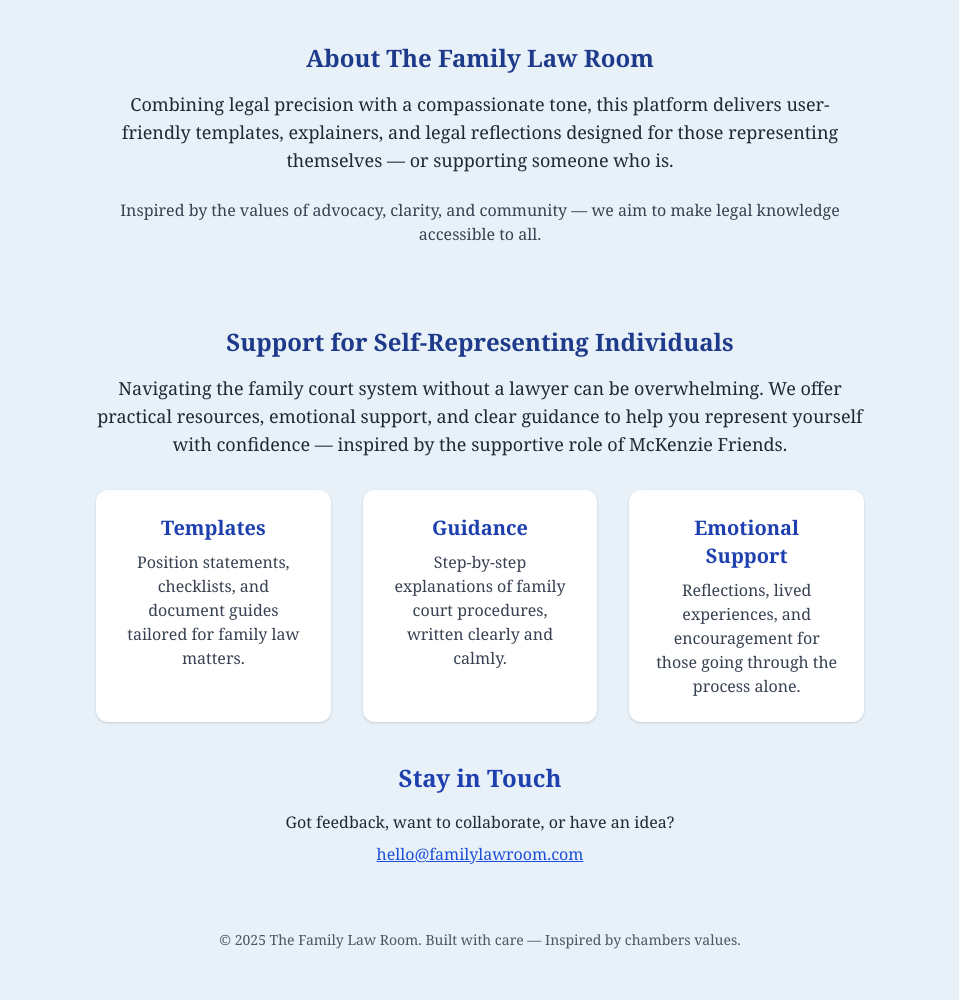
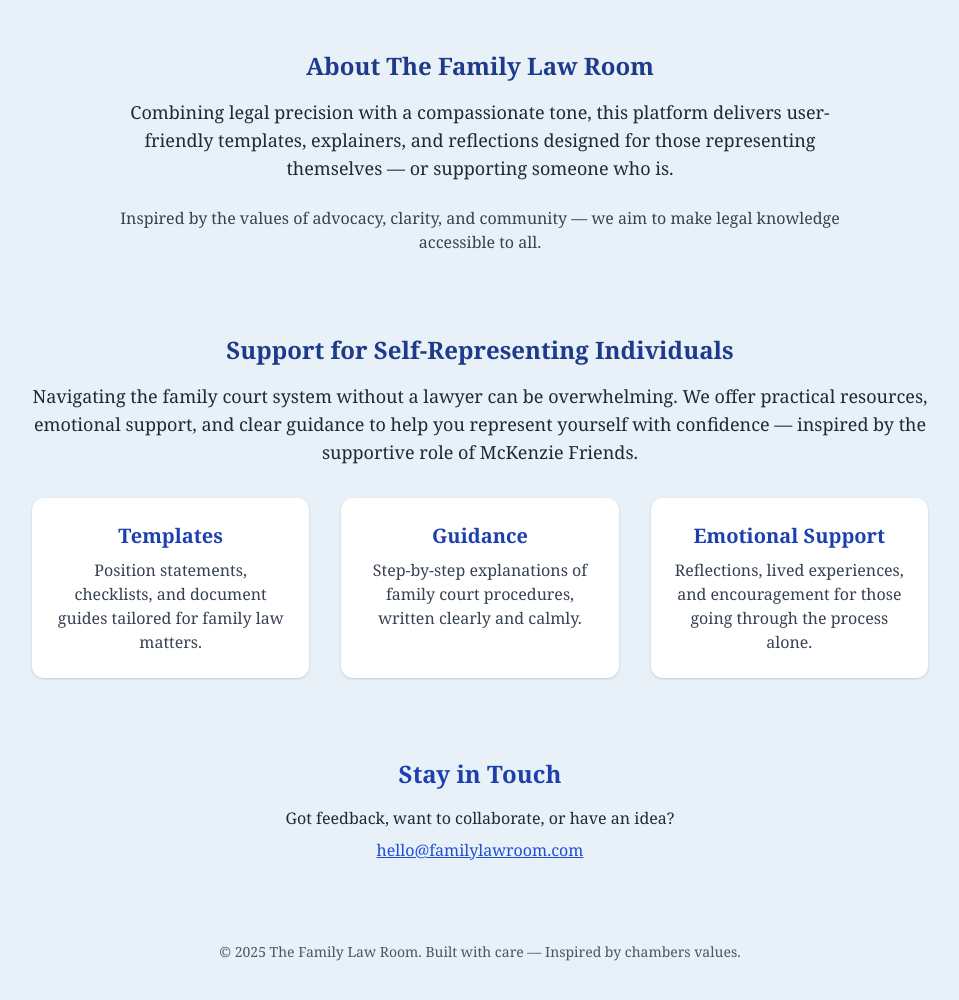
Before and after one commit to sunnyfinebalogun/Family-law, a plain HTML site: page index.html in a window 1280 px wide. Shown: the part 514-1514 px from the top of the page, without its empty margins (160-1119 px from the left). Drawn offline with nearby package versions, Linux system fonts and the light colour scheme.

Commit message:
index.html

```diff
--- a/index.html
+++ b/index.html
@@ -21,8 +21,9 @@
   </style>
 </head>
 <body class="px-6 py-10">
-  <!-- FLR Logo -->
-  <div class="text-center mb-6">
+
+  <!-- Logo -->
+  <div class="text-center mb-8">
     <embed src="FLR_logo.pdf" type="application/pdf" width="100" height="100" class="mx-auto" />
   </div>
 
@@ -38,7 +39,7 @@
     </div>
   </nav>
 
-  <!-- Hero -->
+  <!-- Hero Section -->
   <header class="text-center max-w-3xl mx-auto mb-16">
     <h1 class="text-5xl font-extrabold text-blue-900 mb-4">A Trusted Resource in Family Law</h1>
     <p class="text-lg text-gray-800 mb-4">
@@ -50,18 +51,19 @@
     </div>
   </header>
 
-  <!-- About -->
+  <!-- About Section -->
   <section class="text-center max-w-3xl mx-auto mb-20">
     <h2 class="text-2xl font-bold text-blue-900 mb-4">About The Family Law Room</h2>
     <p class="text-gray-800 text-lg mb-6">
-      Combining legal precision with a compassionate tone, this platform delivers user-friendly templates, explainers, and legal reflections designed for those representing themselves — or supporting someone who is.
+      Combining legal precision with a compassionate tone, this platform delivers user-friendly templates, explainers, and reflections designed for those representing themselves — or supporting someone who is.
     </p>
     <p class="text-md text-gray-700">
       Inspired by the values of advocacy, clarity, and community — we aim to make legal knowledge accessible to all.
     </p>
   </section>
+
   <!-- Support Section -->
-<section class="text-center max-w-3xl mx-auto mt-20">
+  <section class="text-center max-w-4xl mx-auto mb-20">
     <h2 class="text-2xl font-bold text-blue-900 mb-4">Support for Self-Representing Individuals</h2>
     <p class="text-gray-800 text-lg mb-6">
       Navigating the family court system without a lawyer can be overwhelming. We offer practical resources, emotional support, and clear guidance to help you represent yourself with confidence — inspired by the supportive role of McKenzie Friends.
@@ -81,16 +83,18 @@
       </div>
     </div>
   </section>
-  <!-- Contact -->
-  <section id="contact" class="text-center mt-10">
+
+  <!-- Contact Section -->
+  <section id="contact" class="text-center mt-20">
     <h2 class="text-2xl font-bold text-blue-800 mb-4">Stay in Touch</h2>
     <p class="text-gray-800 mb-2">Got feedback, want to collaborate, or have an idea?</p>
     <a href="mailto:hello@familylawroom.com" class="text-blue-700 underline">hello@familylawroom.com</a>
   </section>
 
   <!-- Footer -->
-  <footer class="mt-16 text-center text-sm text-gray-600">
+  <footer class="mt-20 text-center text-sm text-gray-600">
     &copy; 2025 The Family Law Room. Built with care — Inspired by chambers values.
   </footer>
+
 </body>
 </html>
```
Lines whose indentation alone changed are shown as unchanged.
